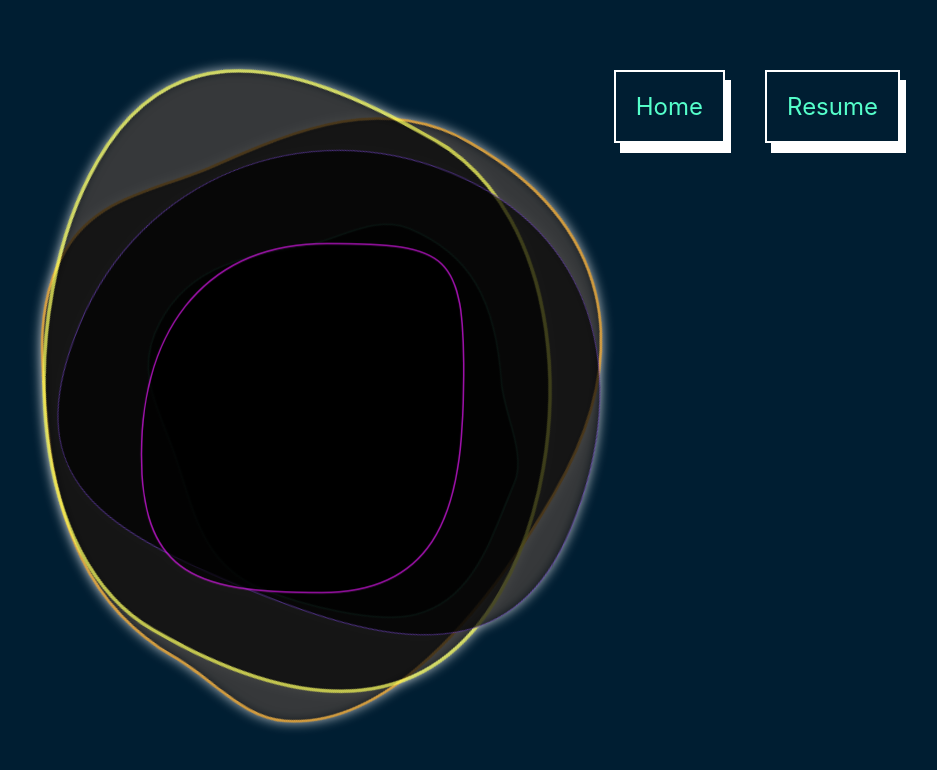
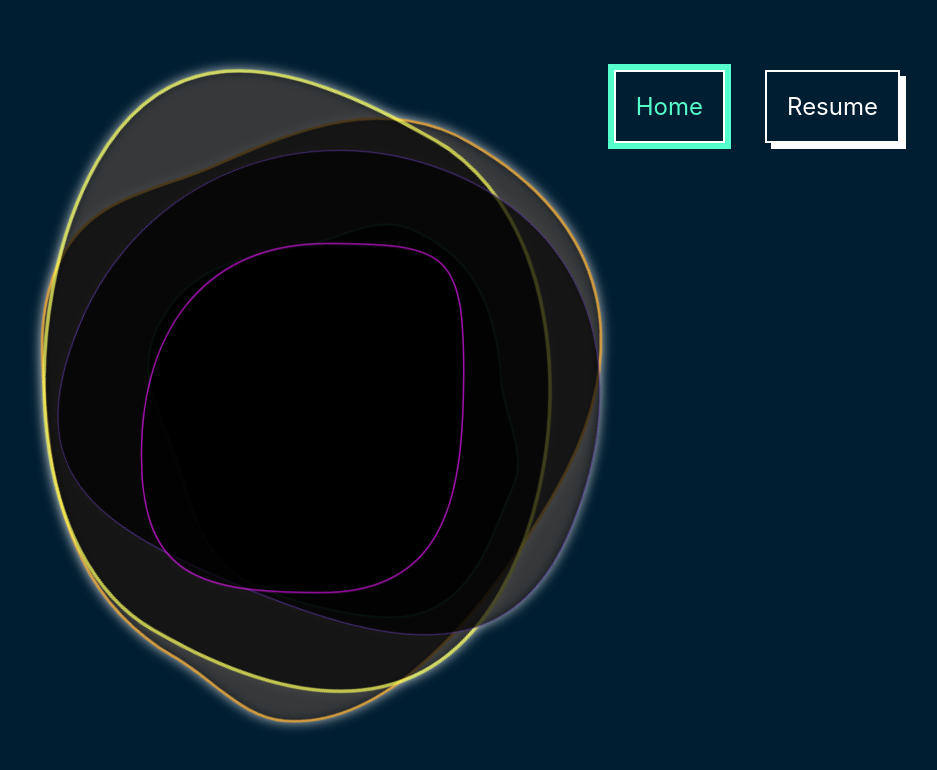
Before and after one commit to namfal/portfolio, a Vue app: page / in a window 1280 px wide. Shown: the top 770 px of the page, without its empty margins (310-1247 px from the left). Built offline with nearby package versions, Linux system fonts and the light colour scheme.

Commit message:
distinguish active nav link based on the current page

```diff
--- a/src/components/Navigation.vue
+++ b/src/components/Navigation.vue
@@ -1,6 +1,6 @@
 <template>
     <nav class="navigation">
-        <router-link :to="{ name: 'Home' }" class="link">Home</router-link>
+        <router-link :to="{ name: 'Home' }" exact class="link">Home</router-link>
         <router-link :to="{ name: 'Resume' }" class="link">Resume</router-link>
     </nav>
 </template>
@@ -22,21 +22,23 @@
 
     .link {
         display: inline-block;
-        color: @mint;
+        color: white;
         text-decoration: none;
         margin: 20px;
         font-size: 24px;
         border: 2px solid white;
         padding: 20px;
-        box-shadow: 6px 10px 0 0 white;
+        box-shadow: 6px 6px 0 0 white;
         transition: all 200ms ease-in-out;
 
         &:hover {
-            transform: translate(6px, 10px);
-            box-shadow: none;
+            box-shadow: 0 0 0 6px @bright-turquoise;
         }
     }
 
-
+    .router-link-active{
+        color: @bright-turquoise;
+        box-shadow: 0 0 0 6px @bright-turquoise;
+    }
 
 </style>
--- a/src/styles/common.less
+++ b/src/styles/common.less
@@ -1,2 +1,3 @@
-@mint: #55FFCB;
-@background: #001E32;
+@bright-turquoise: #55FFCB;
+@midnight: #001E32;
+@jade: #00BA81;
```
